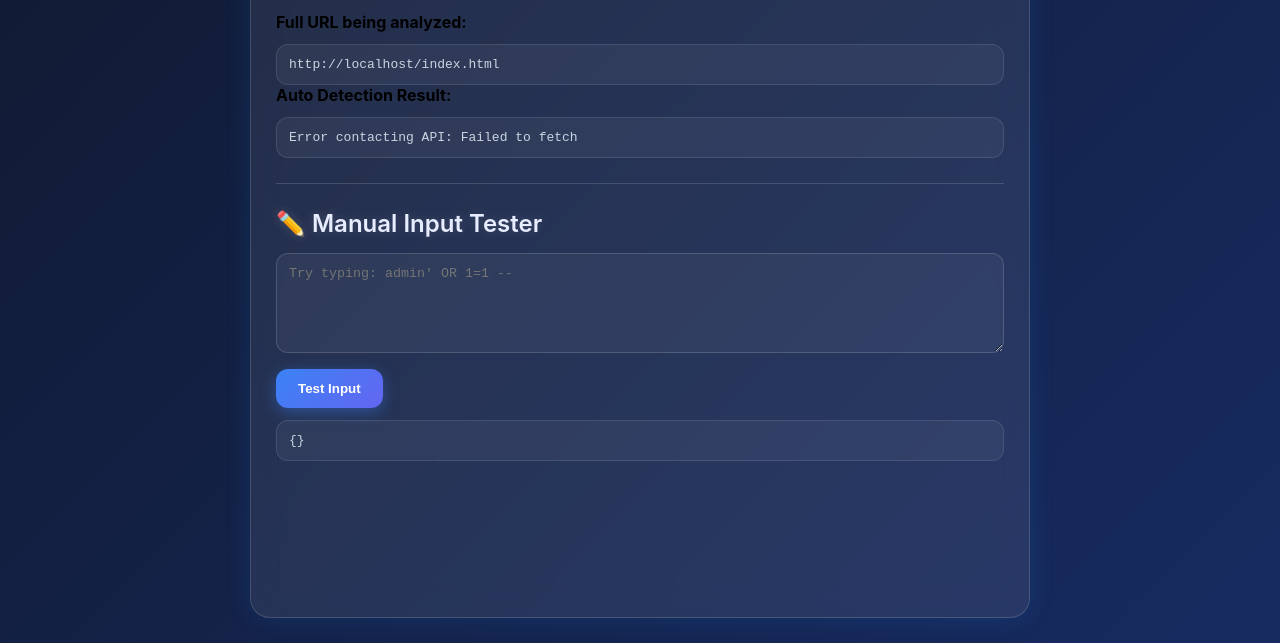
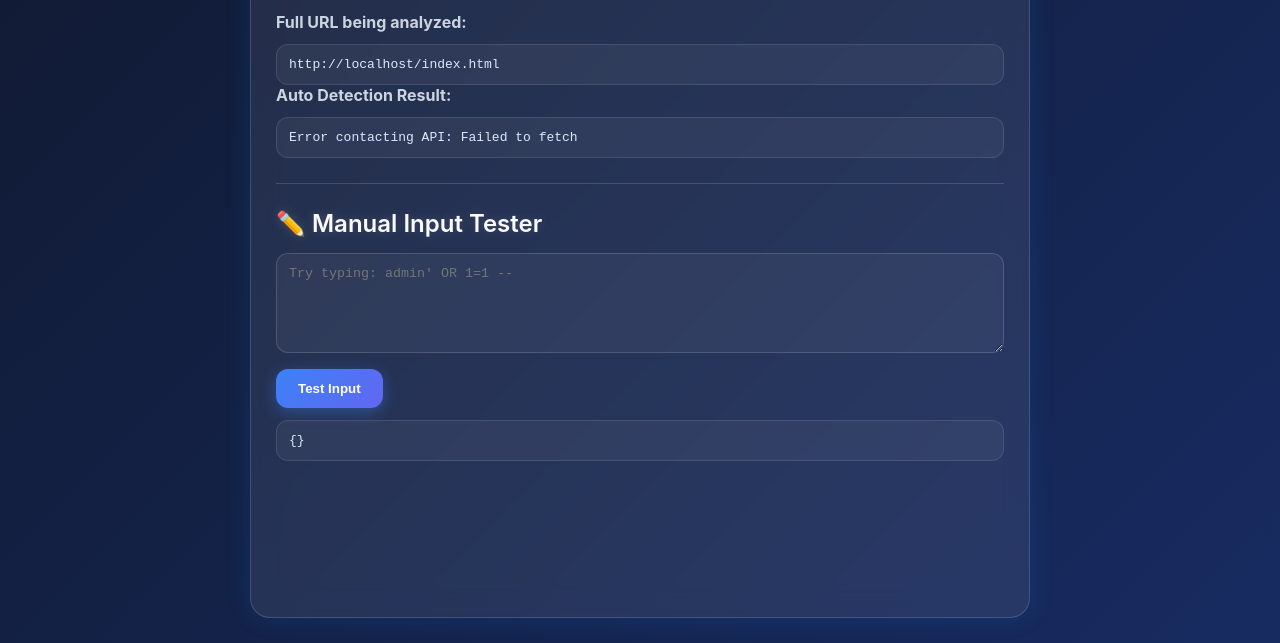
Before and after one commit to Laawrr/TEST, a plain HTML site: page index.html in a window 1280 px wide. Shown: the part 157-800 px from the top of the page. Drawn offline with Linux system fonts and the light colour scheme; no server answers.

Commit message:
Update index.html

```diff
--- a/index.html
+++ b/index.html
@@ -21,6 +21,7 @@
     padding: 25px;
     display: flex;
     justify-content: center;
+   color: #e2e8f0;
   }
 
   @keyframes gradientMove {
@@ -48,7 +49,7 @@
   h1, h2 {
     margin-bottom: 15px;
     font-weight: 600;
-    color: #e7ecff;
+    color: #f8fafc;
     text-shadow: 0 0 12px rgba(255, 255, 255, 0.15);
   }
 
@@ -88,13 +89,15 @@
     transform: translateY(-3px);
     box-shadow: 0 6px 20px rgba(99, 102, 241, 0.5);
   }
-
+  p {
+    color: #cbd5e1;
+  }
   pre {
     background: rgba(255, 255, 255, 0.05);
     padding: 12px;
     border-radius: 12px;
     margin-top: 12px;
-    color: #cbd5e1;
+    color: #dbeafe;
     white-space: pre-wrap;
     overflow-x: auto;
     border: 1px solid rgba(255, 255, 255, 0.1);
```
